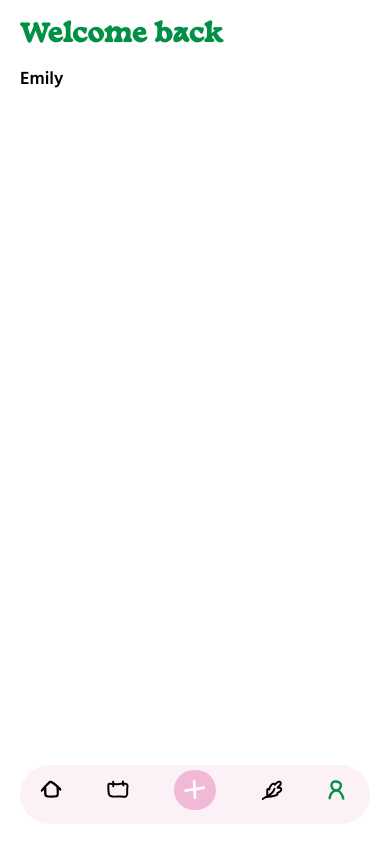
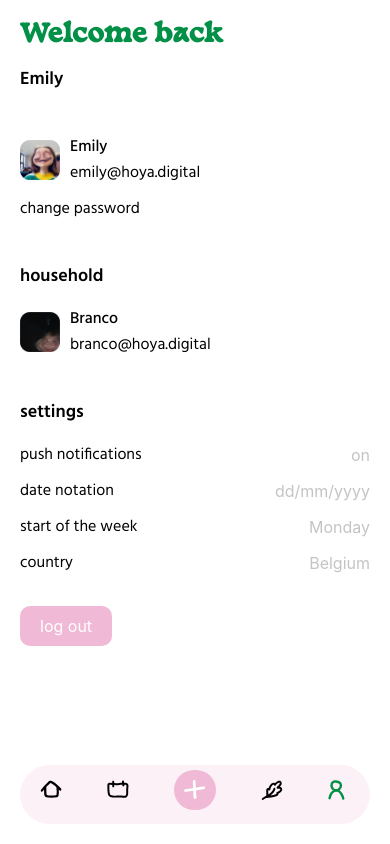
Before and after one commit to emilyberghen/hoya, a React (Create React App) app: page /account in a window 390 px wide. Built offline with nearby package versions, Linux system fonts and the light colour scheme.

Commit message:
account page content + mobile styling

```diff
--- a/src/App.scss
+++ b/src/App.scss
@@ -80,6 +80,15 @@ ul {
 
 .medium {
   font-weight: 500;
+}
+
+.btn {
+  display: inline-block;
+  padding: $margin-s $margin-m;
+  background-color: $color-secondary;
+  color: $color-light;
+  border-radius: $border-radius;
+  margin-top: $margin-m;
 }
 
 .App {
@@ -364,6 +373,34 @@ main {
   }
 }
 
+.user {
+  display: flex;
+  align-items: center;
+  margin-bottom: $margin-s;
+
+  img {
+    width: 40px;
+    margin-right: $margin-s;
+  }
+}
+
+.account h2 {
+  margin-top: $margin-l;
+}
+
+.settings {
+  div {
+    display: flex;
+    justify-content: space-between;
+    align-items: center;
+    margin-bottom: $margin-s;
+  }
+
+  span {
+    color: $color-lighter;
+  }
+}
+
 @media (min-width: 768px) {
   h1 {
     font-size: $font-size-xxl;
@@ -451,17 +488,6 @@ main {
     .container {
       position: fixed;
     }
-
-    .user {
-      display: flex;
-      align-items: center;
-      margin-bottom: $margin-s;
-
-      img {
-        width: 40px;
-        margin-right: $margin-s;
-      }
-    }
   }
 
   main {
--- /dev/null
+++ b/src/components/users/UserAccount.js
@@ -0,0 +1,15 @@
+import React from "react";
+
+function UserAccount({ name, email, image }) {
+  return (
+    <section className="user">
+      <img src={image} alt={name}></img>
+      <div>
+        <p className="medium">{name}</p>
+        <p>{email}</p>
+      </div>
+    </section>
+  );
+}
+
+export default UserAccount;
--- a/src/pages/Account.js
+++ b/src/pages/Account.js
@@ -1,10 +1,55 @@
 import React from "react";
 
-// import Plants from "../components/Plants";
-// import data from "../data/plants.json";
+import data from "./../data/users.json";
+import UserAccount from "./../components/users/UserAccount";
 
 const AccountPage = () => {
-  return <>{/* <Plants plants={data} /> */}</>;
+  return (
+    <div className="account">
+      {data.map((user, key) => {
+        if (user.type === "admin") {
+          return <UserAccount key={key} {...user} />;
+        } else {
+          return false;
+        }
+      })}
+
+      <p>change password</p>
+
+      <div className="household">
+        <h2>household</h2>
+        {data.map((user, key) => {
+          if (user.type === "friend") {
+            return <UserAccount key={key} {...user} />;
+          } else {
+            return false;
+          }
+        })}
+      </div>
+
+      <div className="settings">
+        <h2>settings</h2>
+        <div>
+          <p>push notifications</p>
+          <span>on</span>
+        </div>
+        <div>
+          <p>date notation</p>
+          <span>dd/mm/yyyy</span>
+        </div>
+        <div>
+          <p>start of the week</p>
+          <span>Monday</span>
+        </div>
+        <div>
+          <p>country</p>
+          <span>Belgium</span>
+        </div>
+      </div>
+
+      <div className="btn">log out</div>
+    </div>
+  );
 };
 
 export default AccountPage;
```
